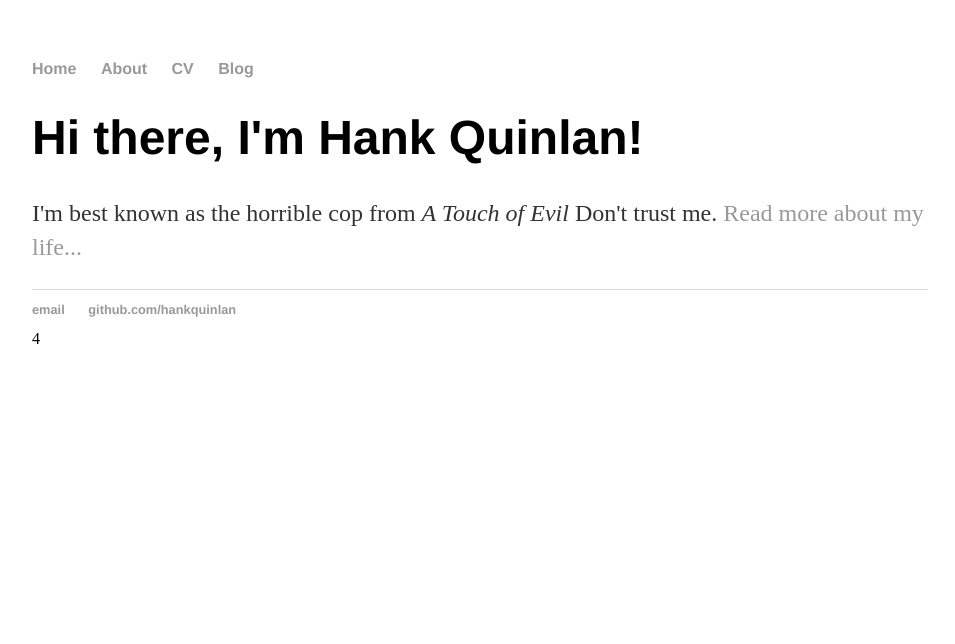
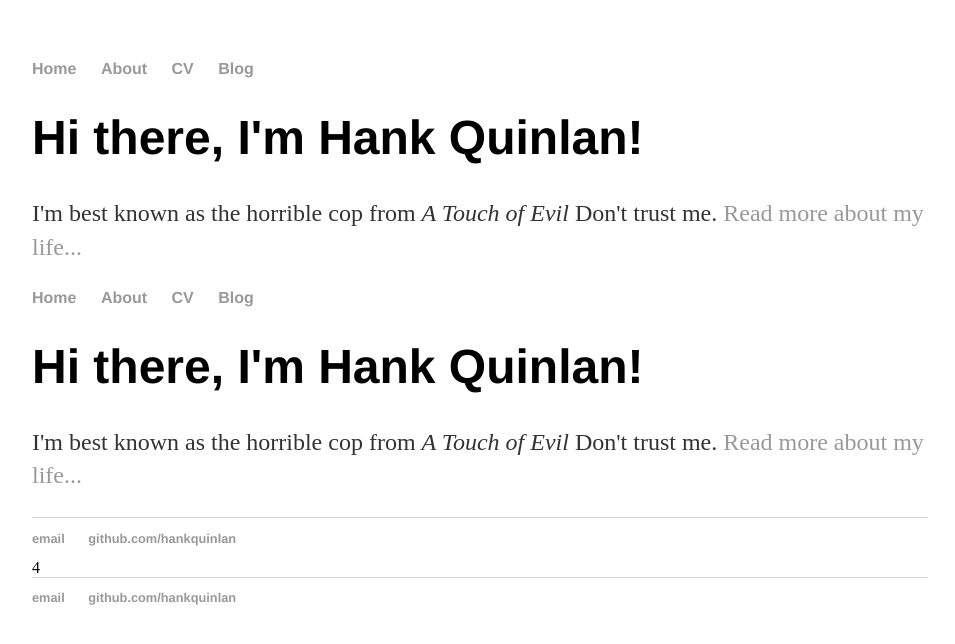
Before and after one commit to alfonsopacino/aalfonsopacinol, a Jekyll site: the page built from index.html, in a window 1280 px wide. Shown: the top 644 px of the page, without its empty margins (160-1115 px from the left). Built offline with Jekyll 4.4.1, drawn with Linux system fonts in a browser that asks for light colours.

Commit message:
Update index.html

```diff
--- a/index.html
+++ b/index.html
@@ -1,3 +1,11 @@
+---
+layout: default
+title: Hank Quinlan, Horrible Cop
+---
+<div class="blurb">
+	<h1>Hi there, I'm Hank Quinlan!</h1>
+	<p>I'm best known as the horrible cop from <em>A Touch of Evil</em> Don't trust me. <a href="/about">Read more about my life...</a></p>
+</div><!-- /.blurb -->
 <!DOCTYPE html>
 <html>
 	<head>
```
